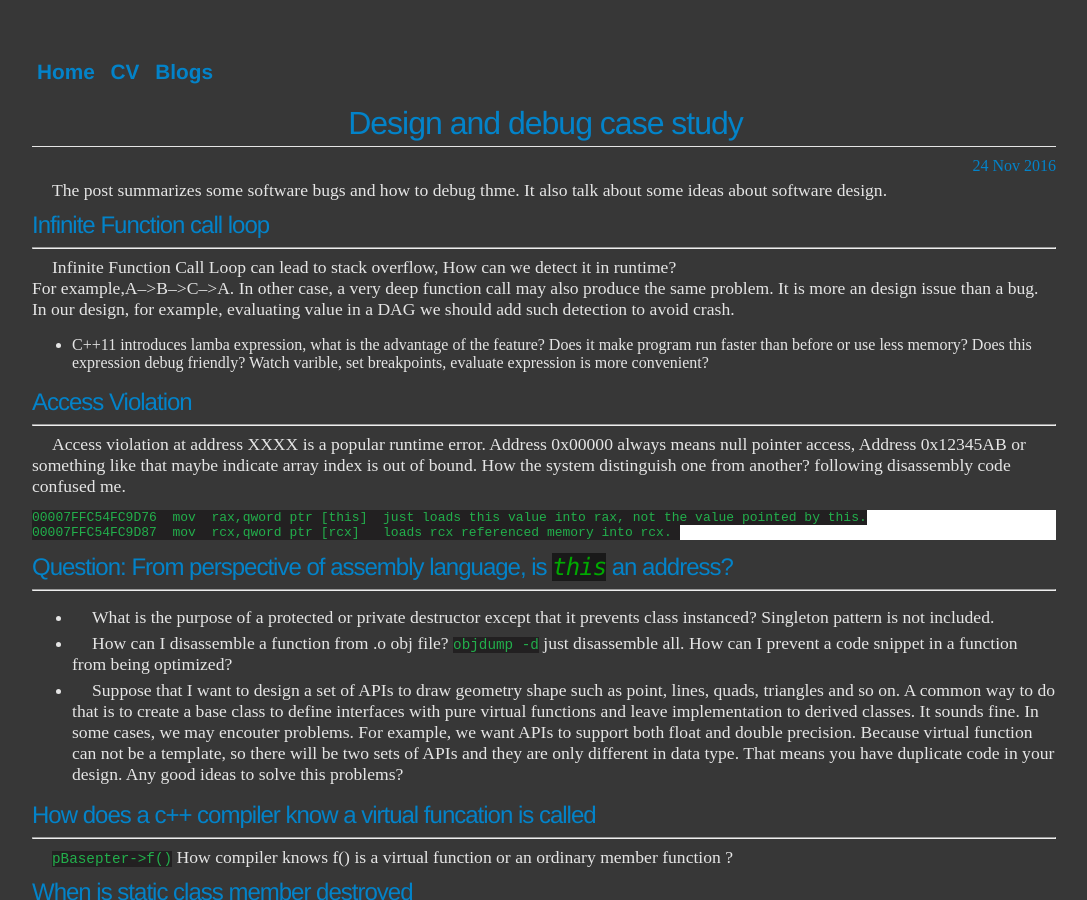
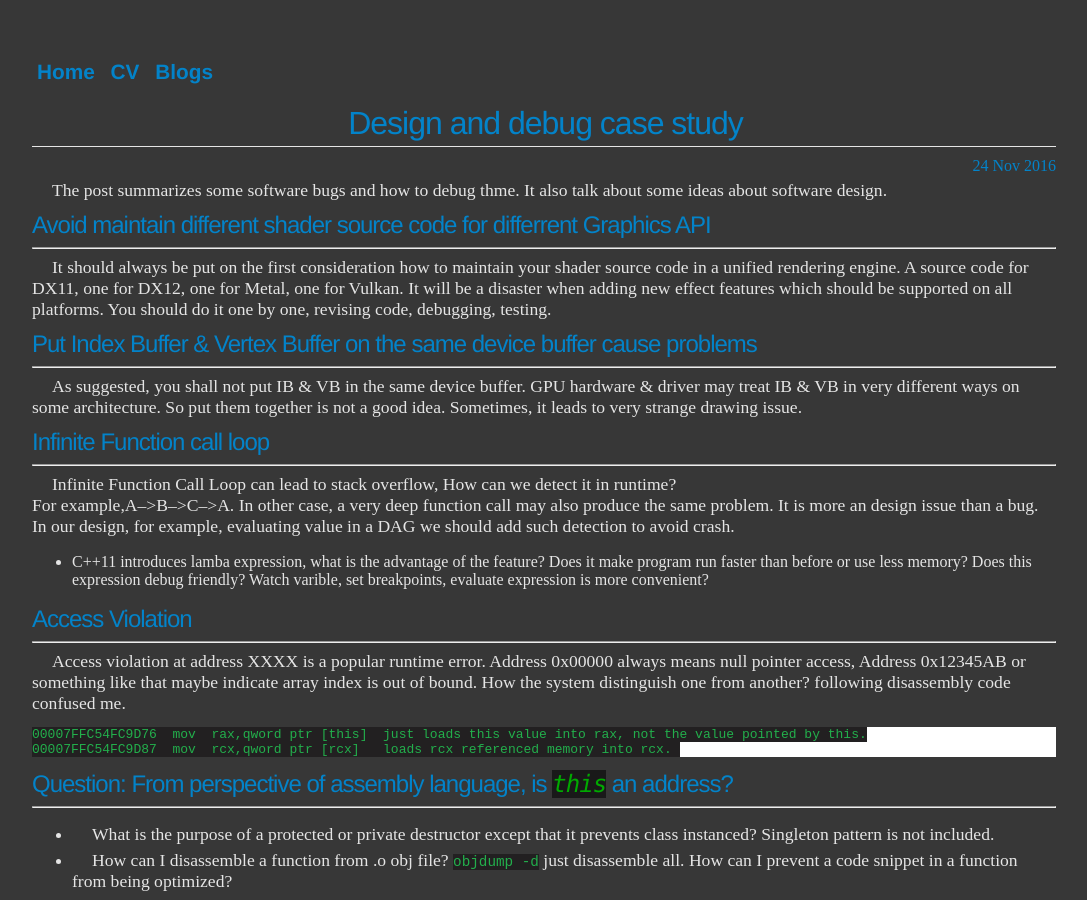
Before and after one commit to ychding11/ychding11.github.io, a Jekyll site: the page built from _posts/2015-03-21-CaseStudy.md, in a window 1280 px wide and 900 px high. Shown: the whole window, without its empty margins (96-1183 px from the left). Built offline with Jekyll 4.4.1, drawn with Linux system fonts in a browser that asks for light colours.

Commit message:
Update 2015-03-21-CaseStudy.md

```diff
--- a/_posts/2015-03-21-CaseStudy.md
+++ b/_posts/2015-03-21-CaseStudy.md
@@ -5,6 +5,17 @@ date: 2016-11-24
 ---
 
 The post summarizes some software bugs and how to debug thme. It also talk about some ideas about software design.
+
+## Avoid maintain different shader source code for differrent Graphics API
+------------
+It should always be put on the first consideration how to maintain your shader source code in a unified rendering engine.
+A source code for DX11, one for DX12, one for Metal, one for Vulkan. It will be a disaster when adding new effect features which should be supported on all platforms.
+You should do it one by one, revising code, debugging, testing.
+
+## Put Index Buffer & Vertex Buffer on the same device buffer cause problems
+------------
+As suggested, you shall not put IB & VB in the same device buffer. GPU hardware & driver may treat IB & VB in very different ways on some architecture.
+So put them together is not a good idea. Sometimes, it leads to very strange drawing issue.
 
 ## Infinite Function call loop
 ------------
```
